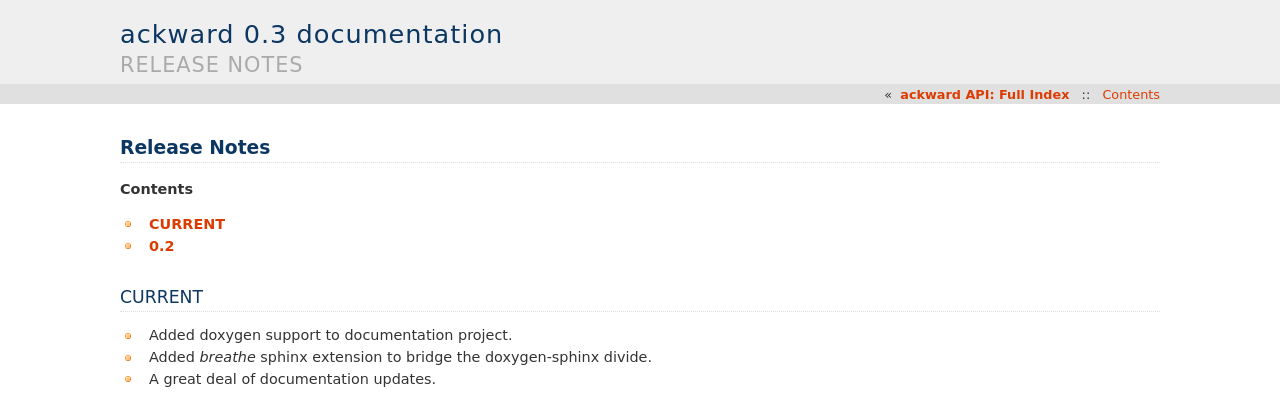
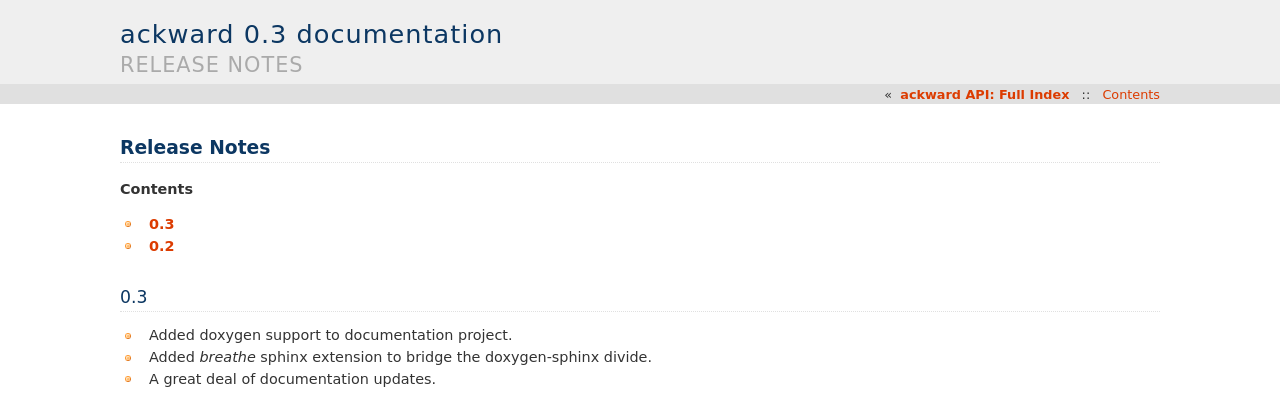
Before and after one commit to abingham/ackward, a Sphinx documentation site: the page built from docs/sphinx/source/release_notes.rst, in a window 1280 px wide. Shown: the top 409 px of the page. Built offline with Sphinx 7.4.7, drawn with Linux system fonts in a browser that asks for light colours.

Commit message:
updated release notes for 0.3

```diff
--- a/docs/sphinx/source/release_notes.rst
+++ b/docs/sphinx/source/release_notes.rst
@@ -4,13 +4,13 @@ Release Notes
 
 **Contents**
 
-* :ref:`release_notes_CURRENT`
+* :ref:`release_notes_0_3`
 * :ref:`release_notes_0_2`
 
-.. _release_notes_CURRENT:
+.. _release_notes_0_3:
 
-CURRENT
-=======
+0.3
+===
 
 * Added doxygen support to documentation project.
 * Added `breathe` sphinx extension to bridge the doxygen-sphinx divide.
```
